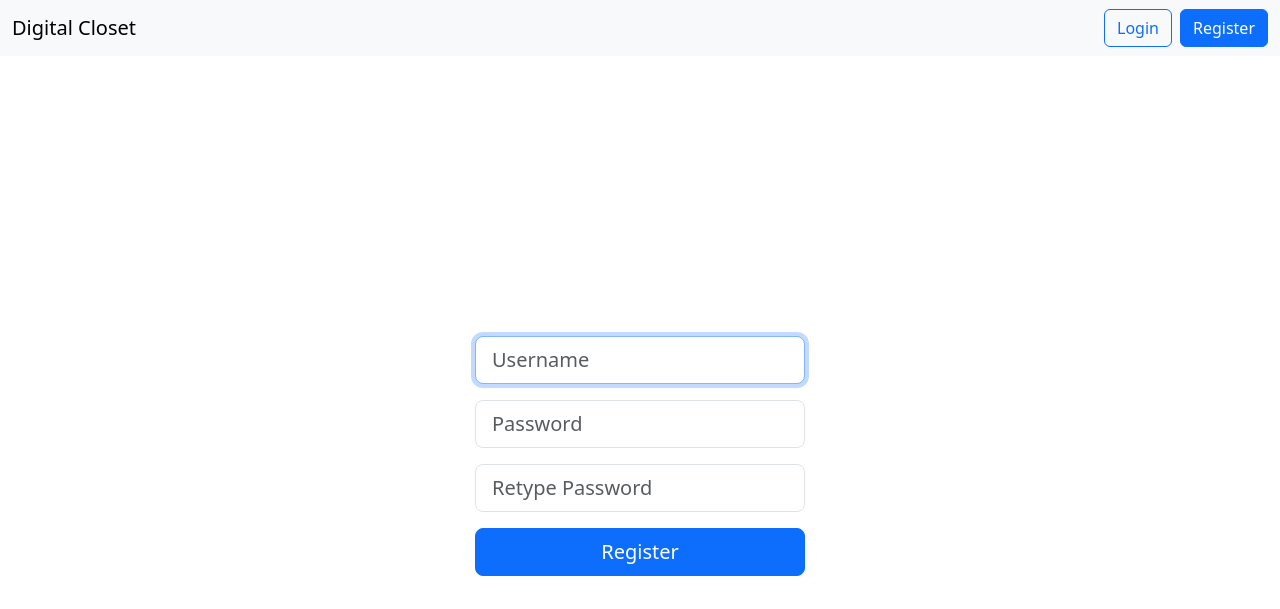
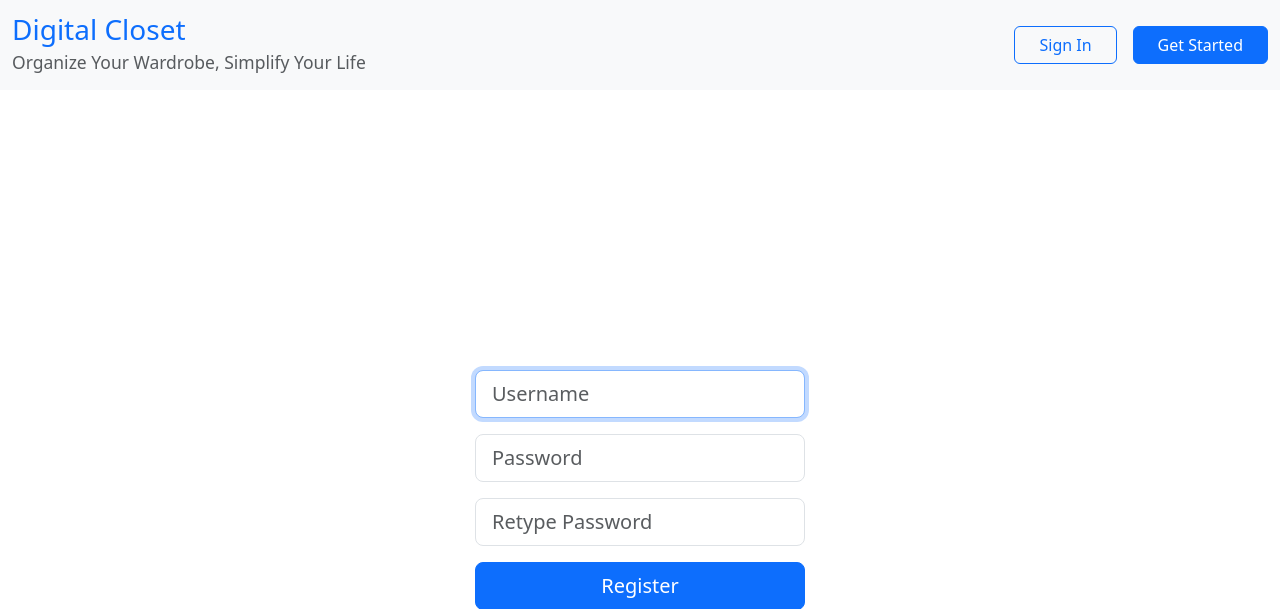
Before and after one commit to FredDan05/Final-Project, a Flask app: page /register in a window 1280 px wide. Shown: the top 609 px of the page. Before the commit the page ends 576 px from the top, so only its background shows below. Run offline with Flask 3, Linux system fonts and the light colour scheme; some libraries are stand-ins or nearby versions.

Commit message:
Enhanced sidebar design and fixed main block duplication

```diff
--- a/templates/layout.html
+++ b/templates/layout.html
@@ -80,10 +80,15 @@
                 <!-- Non-authenticated view -->
                 <nav class="navbar navbar-expand-lg navbar-light bg-light">
                     <div class="container-fluid">
-                        <a class="navbar-brand" href="/">Digital Closet</a>
-                        <div class="d-flex">
-                            <a class="btn btn-outline-primary me-2" href="/login">Login</a>
-                            <a class="btn btn-primary" href="/register">Register</a>
+                        <div class="navbar-brand">
+                            <a class="text-decoration-none" href="/">
+                                <h3 class="mb-0">Digital Closet</h3>
+                                <small class="text-muted">Organize Your Wardrobe, Simplify Your Life</small>
+                            </a>
+                        </div>
+                        <div class="d-flex align-items-center">
+                            <a class="btn btn-outline-primary me-3 px-4" href="/login">Sign In</a>
+                            <a class="btn btn-primary px-4" href="/register">Get Started</a>
                         </div>
                     </div>
                 </nav>
```
